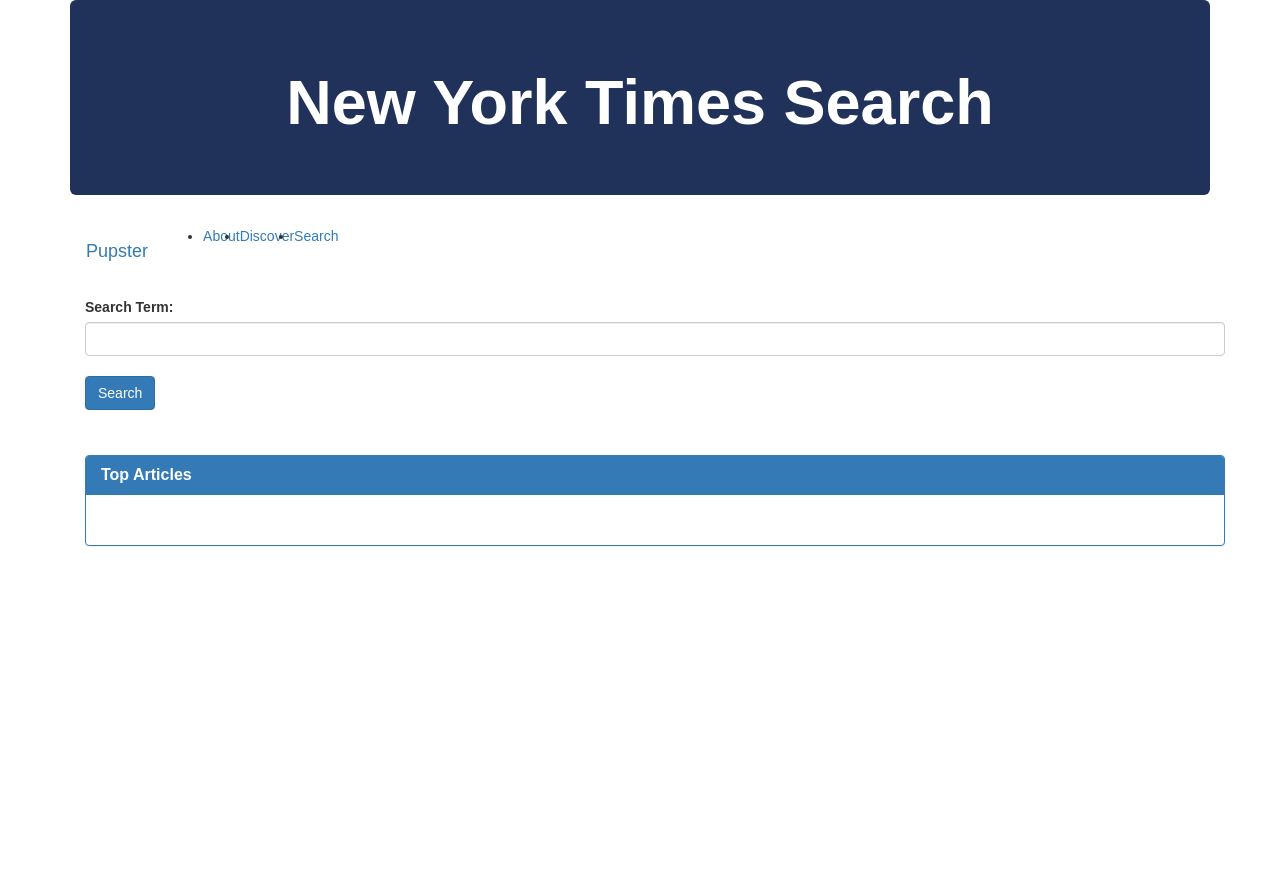
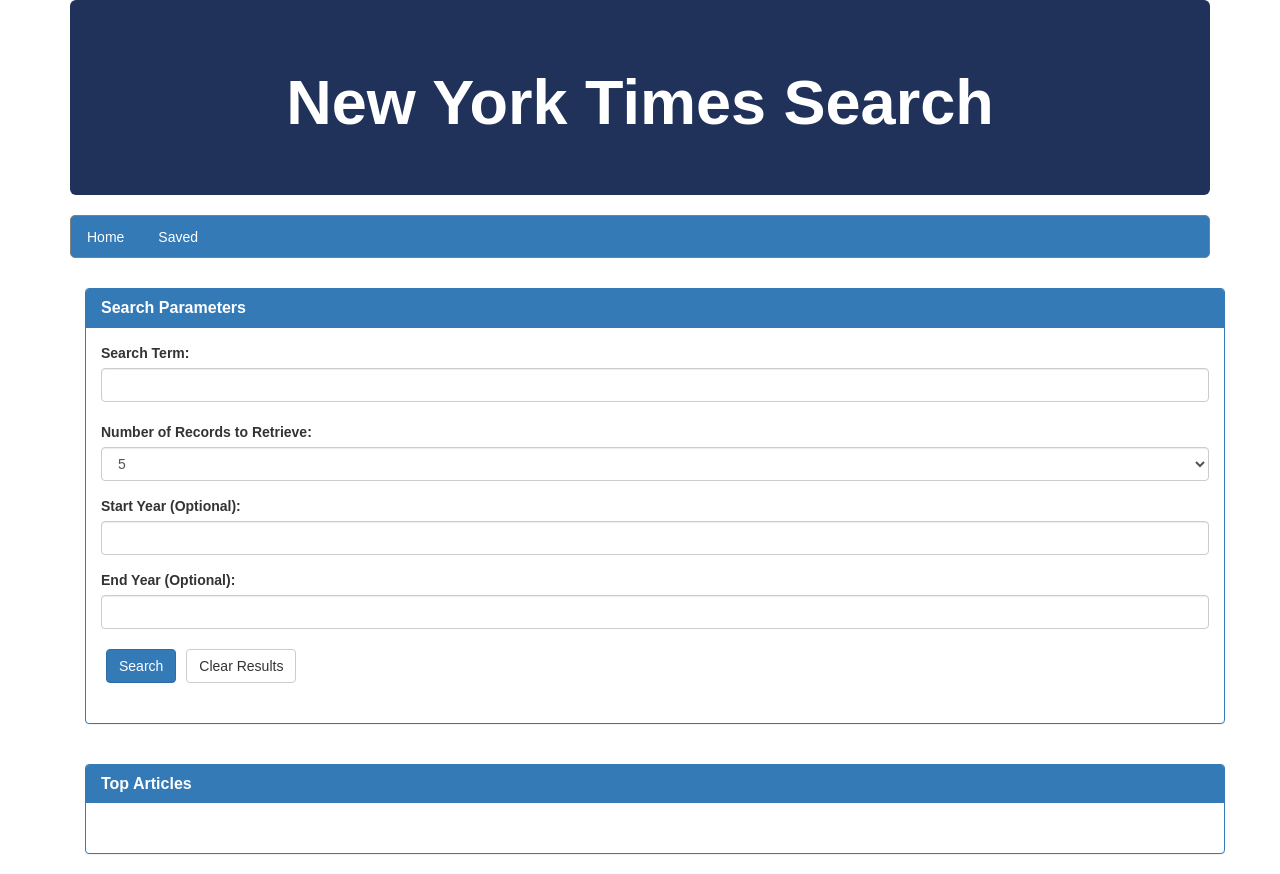
Before and after one commit to smiley-coyote/nytreact, a React (Create React App) app in the folder client/: page / in a window 1280 px wide. Before the commit the page ends 800 px from the top, so only its background shows below. Built offline with nearby package versions, Linux system fonts and the light colour scheme.

Commit message:
basic navbar complete and form

```diff
--- a/client/src/components/Form/Form.css
+++ b/client/src/components/Form/Form.css
@@ -1,9 +1,14 @@
 form.search {
   overflow: auto;
   margin-bottom: 10px;
+  padding: 15px;
 }
 
 form.search button[type="submit"] {
   float: right;
   margin-top: 10px;
 }
+
+button {
+  margin: 5px;
+}
--- a/client/src/components/Form/Form.js
+++ b/client/src/components/Form/Form.js
@@ -2,6 +2,13 @@
 import React from "react";
 
 const Form = props => (
+  <div className="row">
+  <div className="col-sm-12">
+    <br />
+    <div className="panel panel-primary">
+      <div className="panel-heading">
+        <h3 className="panel-title"><strong> Search Parameters</strong></h3>
+      </div>
  <form className="search">
   <div className="form-group">
   <label htmlFor="term">Search Term:</label>
@@ -14,14 +21,34 @@
         id="term"
       />
       <br />
+      <div className="form-group">
+                <label for="pwd">Number of Records to Retrieve:</label>
+                <select className="form-control" id="num-records-select">
+							<option value="1">1</option>
+							<option value="5" selected>5</option>
+							<option value="10">10</option>
+						</select>
+              </div>
+              <div className="form-group">
+                <label for="start-year">Start Year (Optional):</label>
+                <input type="text" className="form-control" id="start-year" />
+              </div>
+              <div className="form-group">
+                <label for="end-year">End Year (Optional):</label>
+                <input type="text" className="form-control" id="end-year" />
+              </div>
       <button
         onClick={props.handleFormSubmit}
         className="btn btn-primary"
       >
         Search
       </button>
+      <button type="button" class="btn btn-default" id="clear-all">Clear Results</button>
   </div>
  </form>
+ </div>
+ </div>
+ </div>
 
           )
 
--- a/client/src/components/Navbar/Navbar.css
+++ b/client/src/components/Navbar/Navbar.css
@@ -0,0 +1,10 @@
+.nav {
+  margin-top: -10px;
+  margin-bottom: 10px;
+  border: 1px solid gray;
+  border-radius: 5px;
+}
+
+.nav-link {
+  color: white;
+}
--- a/client/src/components/Navbar/Navbar.js
+++ b/client/src/components/Navbar/Navbar.js
@@ -3,51 +3,28 @@
 import "./Navbar.css";
 
 const Navbar = props => (
-  <nav className="navbar navbar-expand-lg navbar-light bg-light">
-    <Link className="navbar-brand" to="/">
-      Pupster
-    </Link>
-    <div>
-      <ul className="navbar-nav">
+  <ul className="nav nav-tabs bg-primary">
   <li className="nav-item">
     <Link
       to="/"
       className={
-              window.location.pathname === "/" || window.location.pathname === "/about"
-                ? "nav-link active"
-                : "nav-link"
+        window.location.pathname === "/" ? "nav-link active" : "nav-link"
       }
     >
-            About
+      Home
     </Link>
   </li>
   <li className="nav-item">
     <Link
-            to="/discover"
+      to="/about"
       className={
-              window.location.pathname === "/discover"
-                ? "nav-link active"
-                : "nav-link"
+        window.location.pathname === "/about" ? "nav-link active" : "nav-link"
       }
     >
-            Discover
-          </Link>
-        </li>
-        <li className="nav-item">
-          <Link
-            to="/search"
-            className={
-              window.location.pathname === "/search"
-                ? "nav-link active"
-                : "nav-link"
-            }
-          >
-            Search
+      Saved
     </Link>
   </li>
 </ul>
-    </div>
-  </nav>
 );
 
 export default Navbar;
```
Lines whose indentation alone changed are shown as unchanged.
